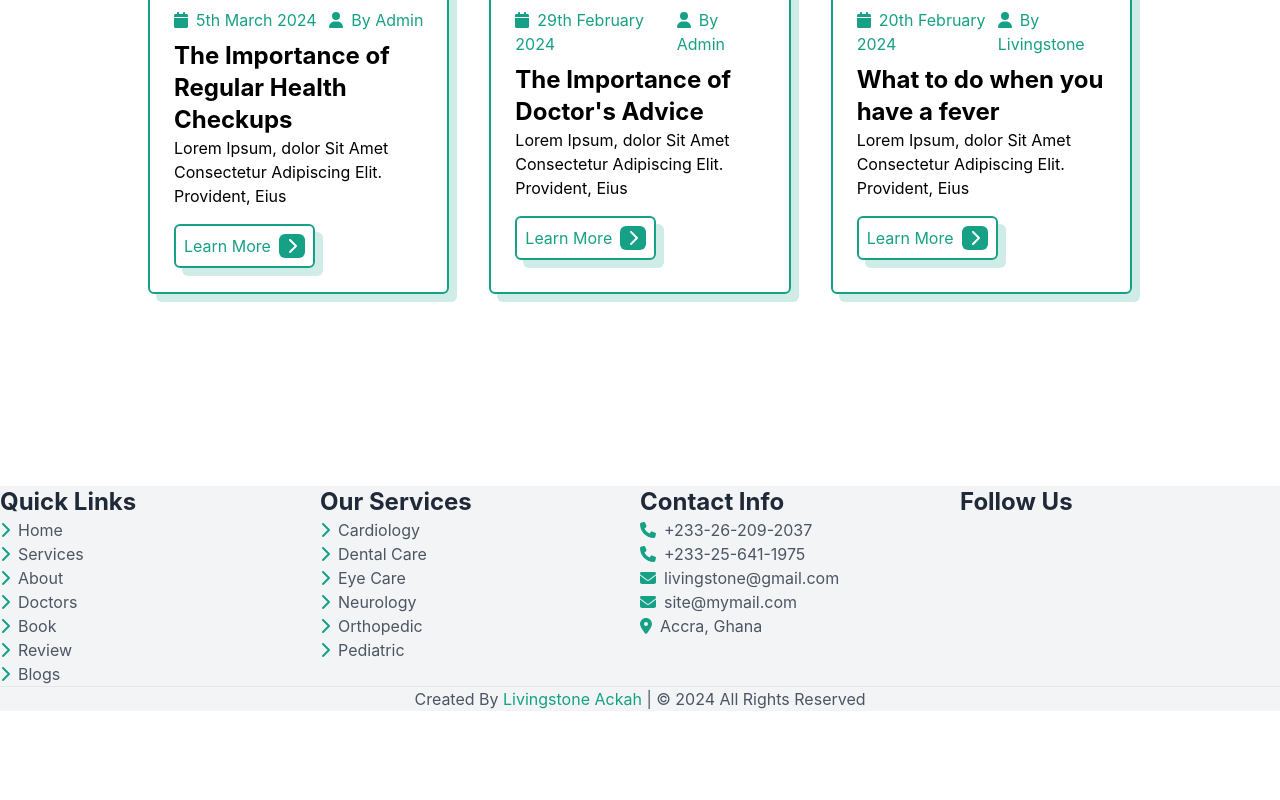
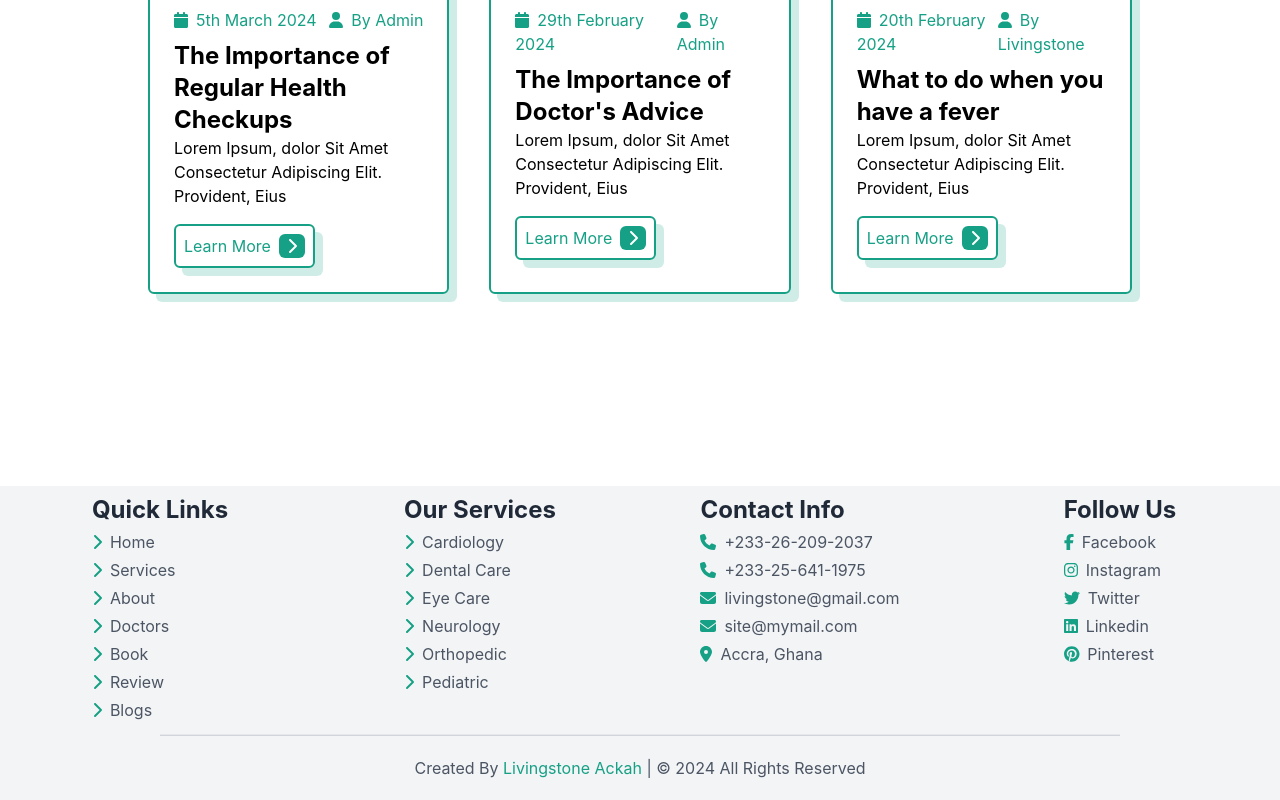
Before and after one commit to KofiAckah/MedCare, a React (Create React App) app: page / in a window 1280 px wide. Shown: the part 5466-6266 px from the top of the page. Before the commit the page ends 6177 px from the top, so only its background shows below. Built offline with nearby package versions, Linux system fonts and the light colour scheme.

Commit message:
Done with th footer Page

```diff
--- a/src/App.css
+++ b/src/App.css
@@ -23,11 +23,14 @@
 }
 
 /* All Footer.js Style Here */
+.containerFooter {
+  @apply mx-auto my-2;
+}
 .head2 {
   @apply text-2xl font-bold text-gray-800;
 }
 .LinkFoot {
-  @apply flex items-center transition-all ease-in-out duration-500;
+  @apply flex items-center transition-all ease-in-out duration-500 my-1;
 }
 .LinkFoot:hover .liTags {
   @apply ml-5 transition-all ease-in-out duration-500;
--- a/src/Components/Footer.js
+++ b/src/Components/Footer.js
@@ -18,8 +18,8 @@ import { HashLink as Link } from "react-router-hash-link";
 export default function Footer() {
   return (
     <div className="bg-gray-100">
-      <div className="grid grid-cols-2 md:grid-cols-3 lg:grid-cols-4">
-        <div>
+      <div className="grid grid-cols-2 lg:grid-cols-4">
+        <div className="containerFooter">
           <h2 className="head2">Quick Links</h2>
           <ul>
             <Link smooth to="#home" className="LinkFoot">
@@ -52,7 +52,7 @@ export default function Footer() {
             </Link>
           </ul>
         </div>
-        <div>
+        <div className="containerFooter">
           <h2 className="head2">Our Services</h2>
           <ul>
             <Link smooth to="" className="LinkFoot">
@@ -81,7 +81,7 @@ export default function Footer() {
             </Link>
           </ul>
         </div>
-        <div>
+        <div className="containerFooter">
           <h2 className="head2">Contact Info</h2>
           <ul>
             <Link to="tel:+233262092037" className="LinkFoot">
@@ -106,13 +106,35 @@ export default function Footer() {
             </Link>
           </ul>
         </div>
-        <div>
+        <div className="containerFooter">
           <h2 className="head2">Follow Us</h2>
+          <ul>
+            <Link to="" className="LinkFoot">
+              <FontAwesomeIcon icon={faFacebookF} className="arrowRight" />
+              <li className="liTags">Facebook</li>
+            </Link>
+            <Link to="" className="LinkFoot">
+              <FontAwesomeIcon icon={faInstagram} className="arrowRight" />
+              <li className="liTags">Instagram</li>
+            </Link>
+            <Link to="" className="LinkFoot">
+              <FontAwesomeIcon icon={faTwitter} className="arrowRight" />
+              <li className="liTags">Twitter</li>
+            </Link>
+            <Link to="" className="LinkFoot">
+              <FontAwesomeIcon icon={faLinkedin} className="arrowRight" />
+              <li className="liTags">Linkedin</li>
+            </Link>
+            <Link to="" className="LinkFoot">
+              <FontAwesomeIcon icon={faPinterest} className="arrowRight" />
+              <li className="liTags">Pinterest</li>
+            </Link>
+          </ul>
         </div>
       </div>
-      <hr />
-      <div className="flex justify-center items-center">
-        <p className="text-gray-600">
+      <hr className="mx-10 sm:mx-16 md:mx-24 lg:mx-32 xl:mx-40 h-[2px] bg-gray-300" />
+      <div className="flex justify-center items-center py-5">
+        <p className="text-gray-600 text-center">
           Created By <span className="text-primary">Livingstone Ackah</span> | ©
           2024 All Rights Reserved
         </p>
```
